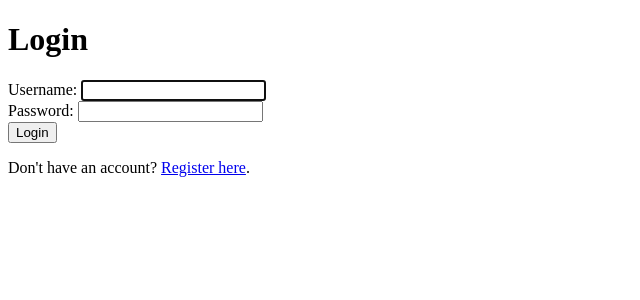
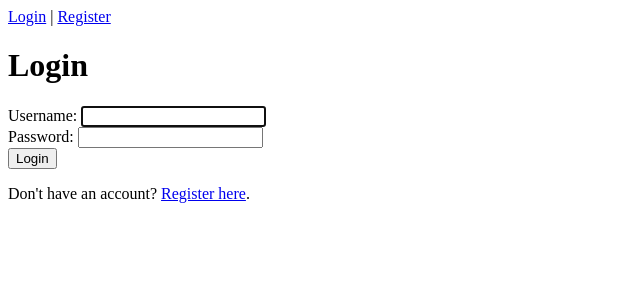
Before and after one commit to gianvalen/stockwise, a Django app: a page that uses stockwise/templates/base.html in a window 1280 px wide. Shown: the top 300 px of the page, without its empty margins (0-640 px from the left). Run offline with Django 5.2, Linux system fonts and the light colour scheme.

Commit message:
Requires login for the procurement views

```diff
--- a/stockwise/stockwise/settings.py
+++ b/stockwise/stockwise/settings.py
@@ -129,6 +129,8 @@ USE_TZ = True
 # https://docs.djangoproject.com/en/5.2/howto/static-files/
 
 STATIC_URL = 'static/'
+LOGIN_URL = '/user/login/'
+LOGOUT_REDIRECT_URL = '/user/login'
 
 # Default primary key field type
 # https://docs.djangoproject.com/en/5.2/ref/settings/#default-auto-field
--- a/stockwise/templates/base.html
+++ b/stockwise/templates/base.html
@@ -1,12 +1,29 @@
 <!doctype html>
+{% load static %}
 <html lang="en-US">
 <head>
     <title>{% block title %}{% endblock %}</title>
 </head>
 
 <body>
+    <!-- User Authentication Info -->
+    <div>
+        {% if request.user.is_authenticated %}
+            <p>Hello, {{ request.user.username }}!</p>
+            <form action="{% url 'user_management:logout' %}" method="POST" style="display: inline;">
+                {% csrf_token %}
+                <button type="submit">Log out</button>
+            </form>
+        {% else %}
+            <a href="{% url 'user_management:login' %}">Login</a> |
+            <a href="{% url 'user_management:register' %}">Register</a>
+        {% endif %}
+    </div>
+
+    <!-- Page Heading -->
     <h1>{% block page_heading %}{% endblock %}</h1>
 
+    <!-- Main Content -->
     <div>
         {% block content %}{% endblock %}
     </div>
--- a/stockwise/user_management/urls.py
+++ b/stockwise/user_management/urls.py
@@ -1,9 +1,10 @@
 from django.urls import path
-from .views import register, login_view
+from .views import register, login_view, logout_view
 
 app_name = 'user_management'
 
 urlpatterns = [
     path('register/', register, name='register'),
     path('login/', login_view, name='login'),
+    path('logout/', logout_view, name='logout'),
 ]
--- a/stockwise/user_management/views.py
+++ b/stockwise/user_management/views.py
@@ -1,5 +1,6 @@
 from django.shortcuts import render, redirect
 from django.contrib.auth import login as auth_login
+from django.contrib.auth import logout as auth_logout
 from django.contrib.auth.forms import AuthenticationForm
 
 from .forms import UserRegistrationForm
@@ -22,7 +23,7 @@ def register(request):
             elif role == 'supplier':
                 return redirect('supply:home_supplier')
 
-            return redirect('login')
+            return redirect('user_management:login')
     else:
         form = UserRegistrationForm()
 
@@ -35,8 +36,23 @@ def login_view(request):
         if form.is_valid():
             user = form.get_user()
             auth_login(request, user)
-            return redirect('procurement')
+            role = user.profile.user_type
+
+            if role == 'manager':
+                return redirect('project_management:home_manager')
+            elif role == 'warehouse':
+                return redirect('warehouse:home_warehouse')
+            elif role == 'procurement':
+                return redirect('procurement:home_procurement')
+            elif role == 'supplier':
+                return redirect('supply:home_supplier')
+
+            return redirect('user_management:login')
     else:
         form = AuthenticationForm()
 
     return render(request, 'login.html', {'form': form})
+
+def logout_view(request):
+    auth_logout(request)
+    return redirect('user_management:login')
```
Also changed, not shown: stockwise/procurement/views.py (+10 -5 lines).
